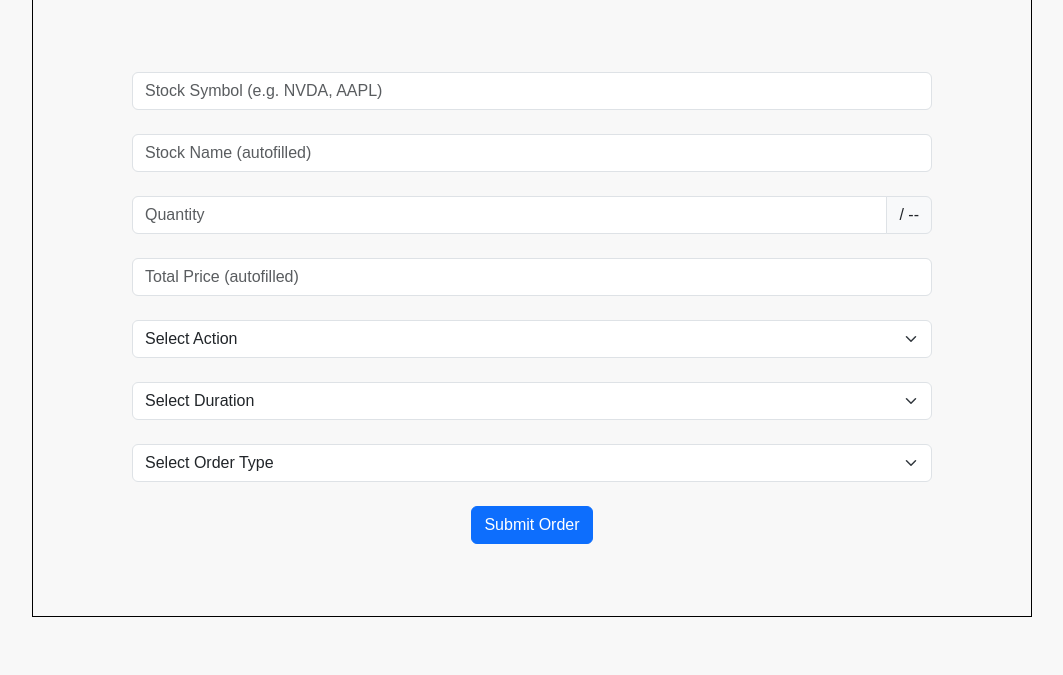
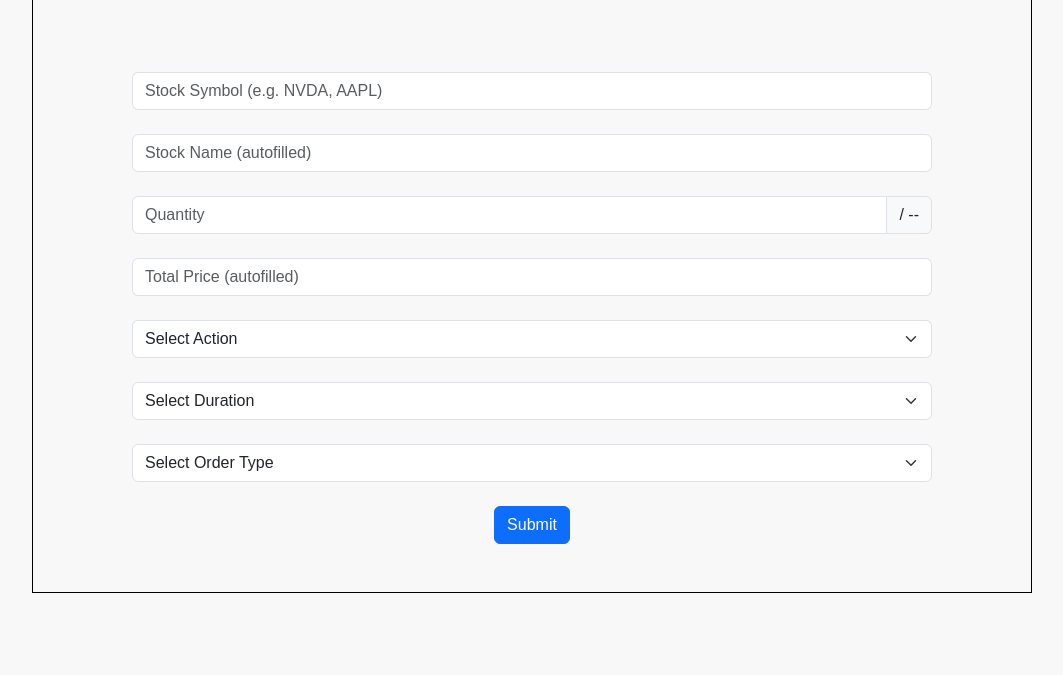
Before and after one commit to VaishnaviBhosalee/StockTradeSimulator, a Flask app: a page that uses templates/trade.html in a window 1280 px wide. Shown: the part 213-888 px from the top of the page, without its empty margins (108-1171 px from the left). After the commit the page ends 806 px from the top, so only its background shows below. Run offline with Flask 3, Linux system fonts and the light colour scheme.

Commit message:
trade pop-up

```diff
--- a/models/user_finance.py
+++ b/models/user_finance.py
@@ -1,6 +1,6 @@
 from extensions import db
 
-
+#leaderboard
 class UserFinance(db.Model):
     __tablename__='finances'
     id = db.Column(db.Integer, primary_key=True, autoincrement=True)
--- a/templates/trade.html
+++ b/templates/trade.html
@@ -57,9 +57,58 @@
     </div>
 
     <!-- Submit -->
-    <div class="m-4">
-      <button type="submit" class="btn btn-primary">Submit Order</button>
+    <!-- Button trigger modal -->
+<button type="button" class="btn btn-primary" data-bs-toggle="modal" data-bs-target="#staticBackdrop">
+  Submit
+</button>
+
+<!-- Modal -->
+
+<div class="modal fade" id="staticBackdrop" data-bs-backdrop="static" data-bs-keyboard="false" tabindex="-1" aria-labelledby="staticBackdropLabel" aria-hidden="true">
+  <div class="modal-dialog">
+    <div class="modal-content">
+      <div class="modal-header">
+        <h1 class="modal-title fs-5" id="staticBackdropLabel">Trade Confirmation</h1>
+        <button type="button" class="btn-close" data-bs-dismiss="modal" aria-label="Close"></button>
+      </div>
+      <div class="modal-body">
+        <!--message content-->
+        <div class="modal-body">
+          <div class="container-fluid">
+            <div class="row">
+              <div class="col-md-4">.col-md-4</div>
+              <div class="col-md-4 ms-auto">.col-md-4 .ms-auto</div>
+            </div>
+            <div class="row">
+              <div class="col-md-3 ms-auto">.col-md-3 .ms-auto</div>
+              <div class="col-md-2 ms-auto">.col-md-2 .ms-auto</div>
+            </div>
+            <div class="row">
+              <div class="col-md-6 ms-auto">.col-md-6 .ms-auto</div>
+            </div>
+            <div class="row">
+              <div class="col-sm-9">
+                Level 1: .col-sm-9
+                <div class="row">
+                  <div class="col-8 col-sm-6">
+                    Level 2: .col-8 .col-sm-6
+                  </div>
+                  <div class="col-4 col-sm-6">
+                    Level 2: .col-4 .col-sm-6
+                  </div>
+                </div>
+              </div>
+            </div>
+          </div>
+        </div>
+      </div>
+      <div class="modal-footer">
+        <button type="button" class="btn btn-secondary" data-bs-dismiss="modal">Cancel</button>
+        <button type="button" class="btn btn-primary">Proceed</button>
+      </div>
     </div>
+  </div>
+</div>
 
     <!-- Live Price Widget -->
     <div id="livePriceWidget" class="border rounded p-3 mt-4" style="display:none; max-width: 400px; margin:auto;">
@@ -68,6 +117,7 @@
     </div>
 
   </form>
+
 </div>
 
 <script>
```
